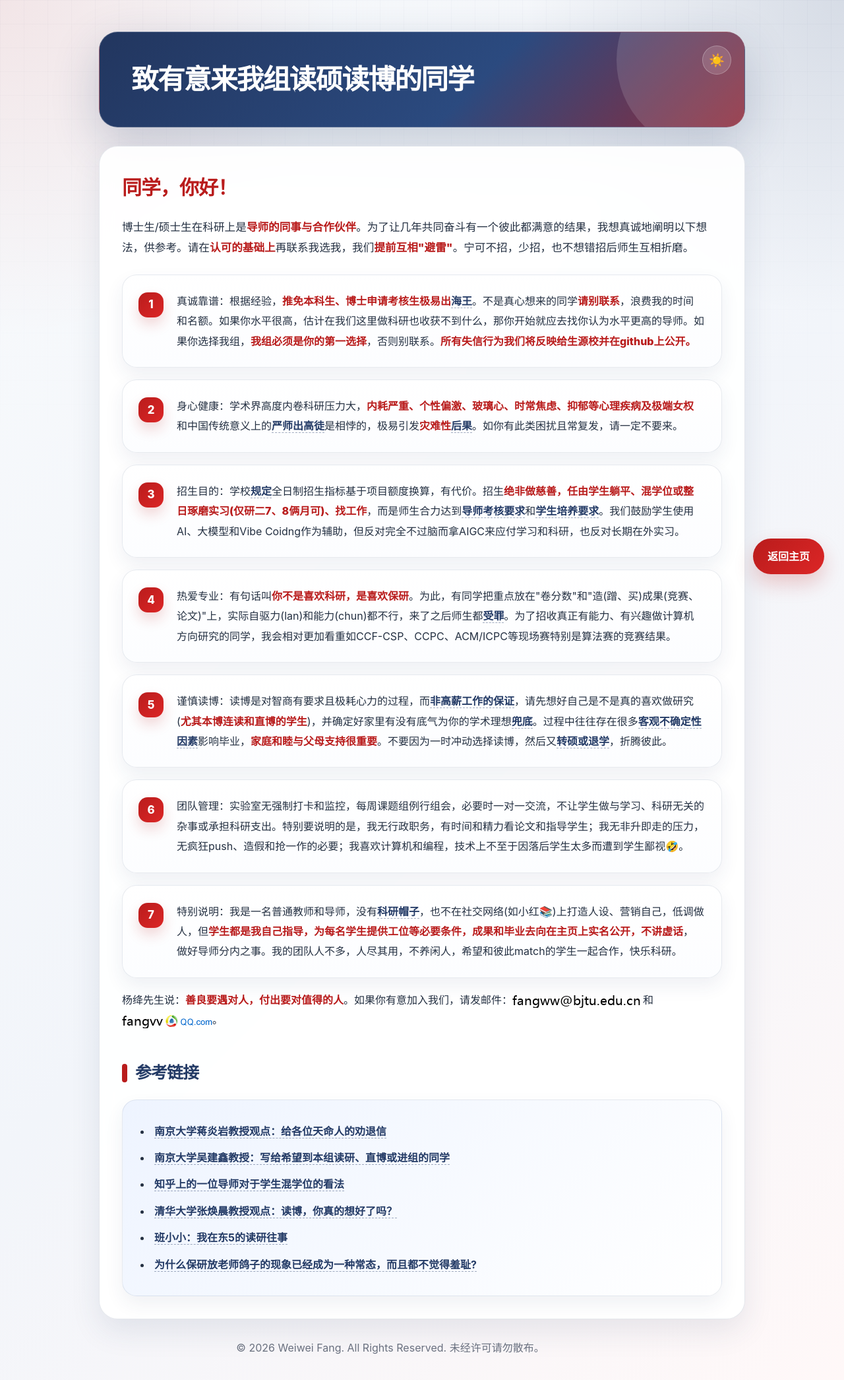
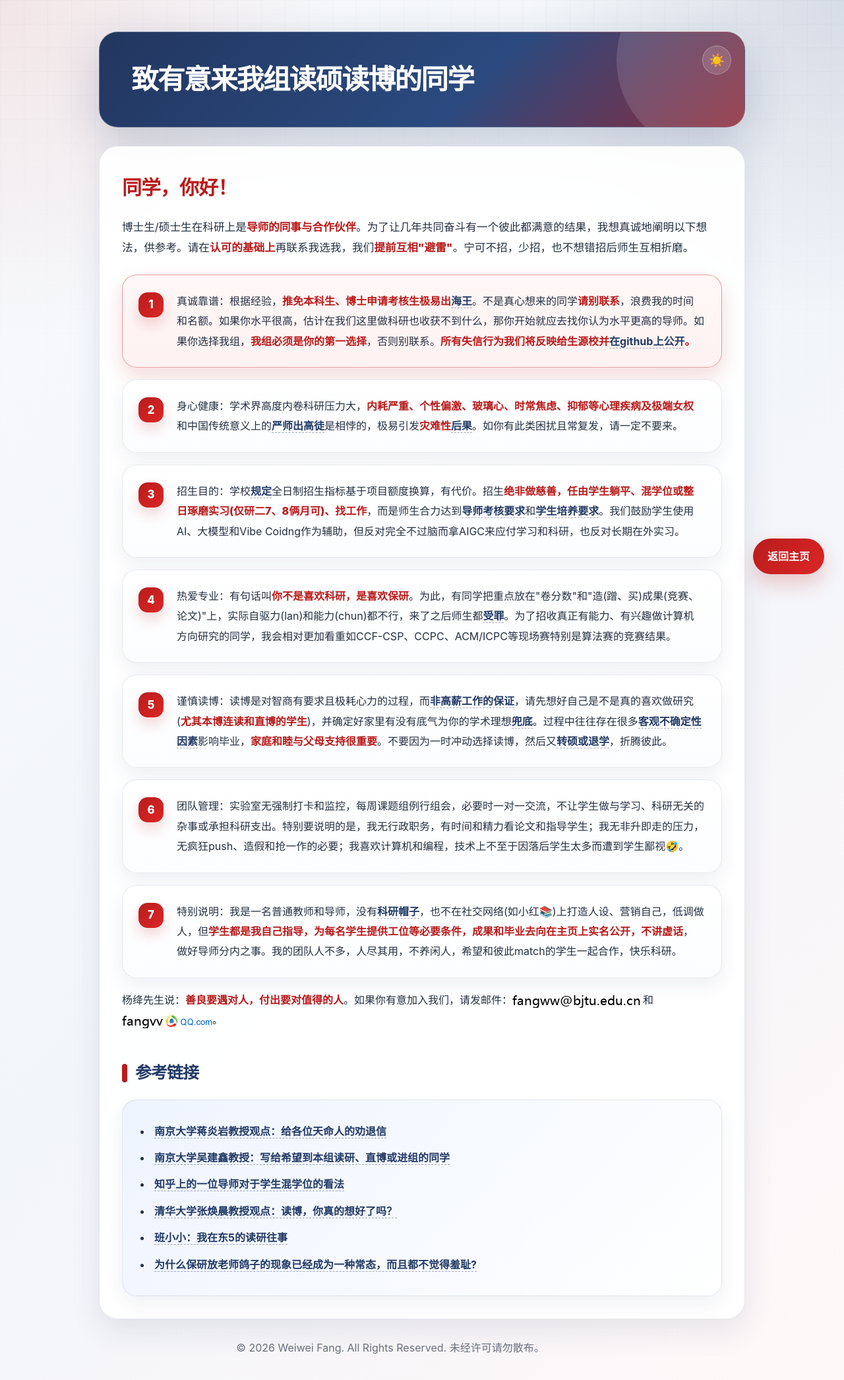
Before and after one commit to fangvv/Homepage, a Jekyll site: the page faq2.html, which Jekyll copies as it is, in a window 1280 px wide. Shown: the whole page at 66% size. Built offline with Jekyll 4.4.1, drawn with Linux system fonts in a browser that asks for light colours; comment, search, counter and statistics services are not loaded.

Commit message:
Update faq-common.css faq2.html

```diff
--- a/faq-common.css
+++ b/faq-common.css
@@ -160,6 +160,34 @@ ol li:hover {
     transform: translateY(-4px);
     border-color: rgba(185, 28, 28, 0.22);
     box-shadow: 0 18px 38px rgba(36, 59, 102, 0.13);
+}
+
+/* === 重点条目：需主动添加 .li-priority 才生效 === */
+ol li.li-priority {
+    background: linear-gradient(180deg, #FFF7F7 0%, var(--accent-soft) 100%);
+    border-color: rgba(185, 28, 28, 0.38);
+    box-shadow: 0 14px 32px rgba(185, 28, 28, 0.16);
+}
+
+ol li.li-priority:hover {
+    border-color: rgba(185, 28, 28, 0.55);
+    box-shadow: 0 20px 42px rgba(185, 28, 28, 0.24);
+}
+
+.li-priority .badge {
+    display: inline-block;
+    margin-left: 6px;
+    padding: 1px 10px 2px;
+    color: #fff;
+    font-size: 0.72em;
+    font-weight: 700;
+    line-height: 1.8;
+    letter-spacing: 0.03em;
+    white-space: nowrap;
+    vertical-align: 0.12em;
+    background: linear-gradient(135deg, var(--accent), #DC2626);
+    border-radius: 999px;
+    box-shadow: 0 4px 10px rgba(185, 28, 28, 0.25);
 }
 
 strong {
@@ -350,6 +378,23 @@ footer {
     box-shadow: 0 18px 38px rgba(0, 0, 0, 0.28);
 }
 
+[data-theme="dark"] ol li.li-priority {
+    background: linear-gradient(180deg, rgba(232, 93, 93, 0.12), rgba(232, 93, 93, 0.04)), linear-gradient(180deg, #1C2840 0%, #1A2438 100%);
+    border-color: rgba(232, 93, 93, 0.38);
+    box-shadow: 0 14px 32px rgba(232, 93, 93, 0.14);
+}
+
+[data-theme="dark"] ol li.li-priority:hover {
+    border-color: rgba(232, 93, 93, 0.55);
+    box-shadow: 0 20px 42px rgba(232, 93, 93, 0.22);
+}
+
+[data-theme="dark"] .li-priority .badge {
+    color: #FFE9E9;
+    background: linear-gradient(135deg, #7F1D1D, #B91C1C);
+    box-shadow: 0 4px 10px rgba(0, 0, 0, 0.35);
+}
+
 [data-theme="dark"] a {
     color: var(--primary);
     border-bottom-color: rgba(168, 196, 224, 0.35);
--- a/faq2.html
+++ b/faq2.html
@@ -48,7 +48,7 @@
             </p>
 
             <ol>
-                <li>真诚靠谱：根据经验，<strong>推免本科生、博士申请考核生极易出<a href="https://www.zhihu.com/question/487277766" target="_blank" rel="noopener noreferrer">海王</a></strong>。不是真心想来的同学<strong>请别联系</strong>，浪费我的时间和名额。如果你水平很高，估计在我们这里做科研也收获不到什么，那你开始就应去找你认为水平更高的导师。如果你选择我组，<strong>我组必须是你的第一选择</strong>，否则别联系。<strong>所有失信行为我们将反映给生源校并在github上公开。</strong></li>
+                <li class="li-priority">真诚靠谱：根据经验，<strong>推免本科生、博士申请考核生极易出<a href="https://www.zhihu.com/question/487277766" target="_blank" rel="noopener noreferrer">海王</a></strong>。不是真心想来的同学<strong>请别联系</strong>，浪费我的时间和名额。如果你水平很高，估计在我们这里做科研也收获不到什么，那你开始就应去找你认为水平更高的导师。如果你选择我组，<strong>我组必须是你的第一选择</strong>，否则别联系。<strong>所有失信行为我们将反映给生源校并<a href="https://github.com/fangvv/pigeon-university" target="_blank" rel="noopener noreferrer">在github上公开</a>。</strong></li>
                 <li>身心健康：学术界高度内卷科研压力大，<strong>内耗严重、个性偏激、玻璃心、时常焦虑、抑郁等心理疾病及极端女权</strong>和中国传统意义上的<a href="https://www.zhihu.com/question/596191290" target="_blank" rel="noopener noreferrer">严师出高徒</a>是相悖的，极易引发<strong>灾难性<a href="https://www.sciscanpub.com/uploads/2025/04/16/0e6be8681630d9e1939409ade49b73b6.pdf" target="_blank" rel="noopener noreferrer">后果</a></strong>。如你有此类困扰且常复发，请一定不要来。</li>
                 <li>招生目的：学校<a href="https://www.bjtu.edu.cn/xxxtrmzn/162744.htm" target="_blank" rel="noopener noreferrer">规定</a>全日制招生指标基于项目额度换算，有代价。招生<strong>绝非做慈善，任由学生躺平、混学位或整日琢磨实习(仅研二7、8俩月可)、找工作</strong>，而是师生合力达到<a
                         href="https://www.zhihu.com/question/2067235011804320517/answer/2067634560196727558"
```
